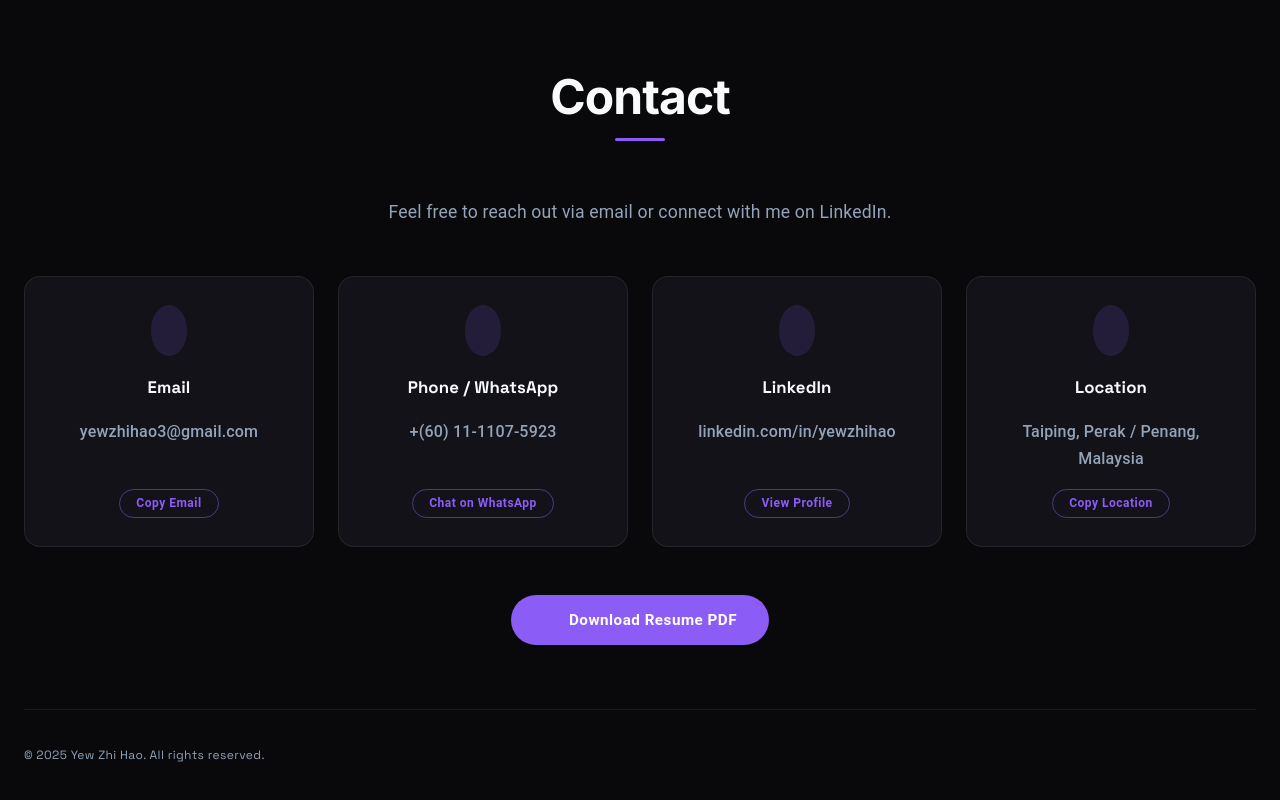
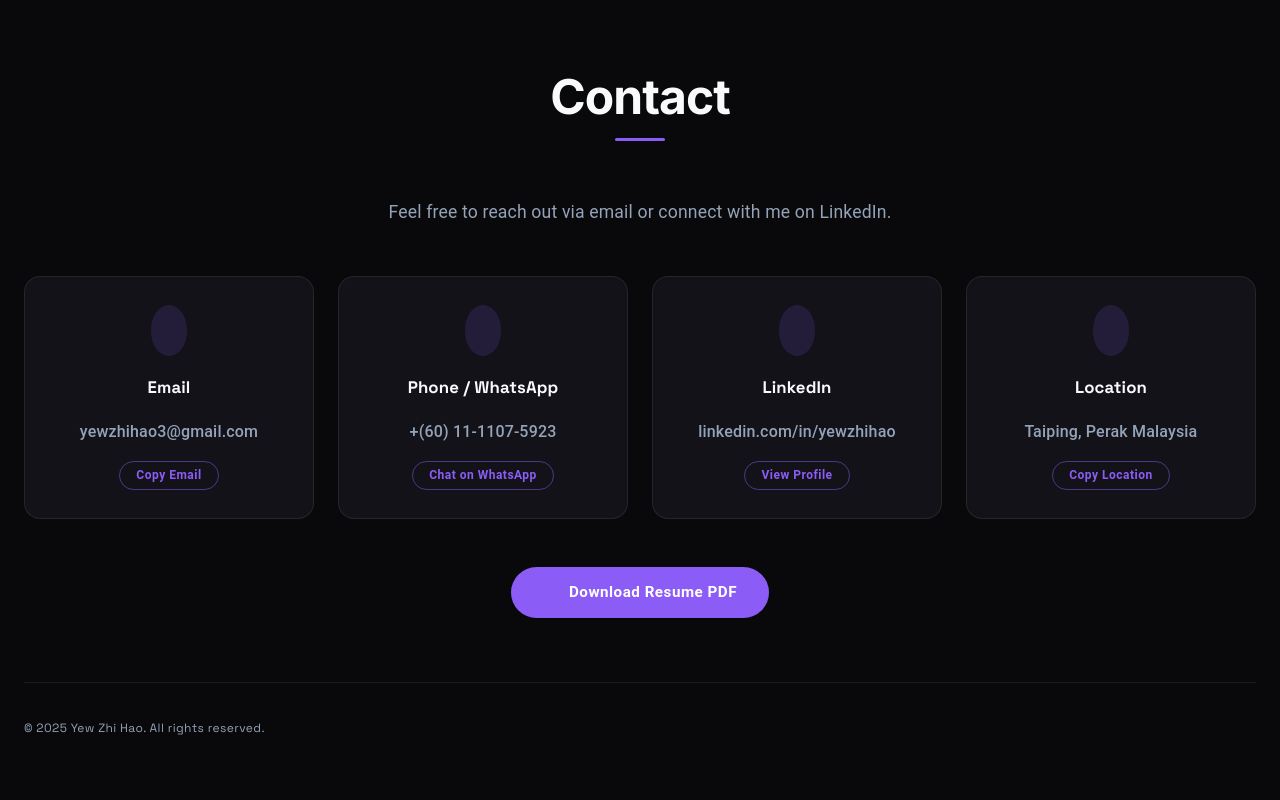
Before and after one commit to yewzhihao3/portfolio, a React (Create React App) app: page / in a window 1280 px wide. Shown: the part 7528-8328 px from the top of the page. Built offline with nearby package versions, Linux system fonts and the light colour scheme; some icons are missing.

Commit message:
refactor: Change addr

```diff
--- a/src/sections/Contact.tsx
+++ b/src/sections/Contact.tsx
@@ -55,10 +55,10 @@ const Contact = () => {
     {
       icon: <LocationOnIcon color="primary" fontSize="large" />,
       title: "Location",
-      value: "Taiping, Perak / Penang, Malaysia",
+      value: "Taiping, Perak Malaysia",
       actionLabel: "Copy Location",
       onAction: () =>
-        handleCopy("Taiping, Perak / Penang, Malaysia", "Location"),
+        handleCopy("Taiping, Perak Malaysia", "Location"),
     },
   ];
 
```
